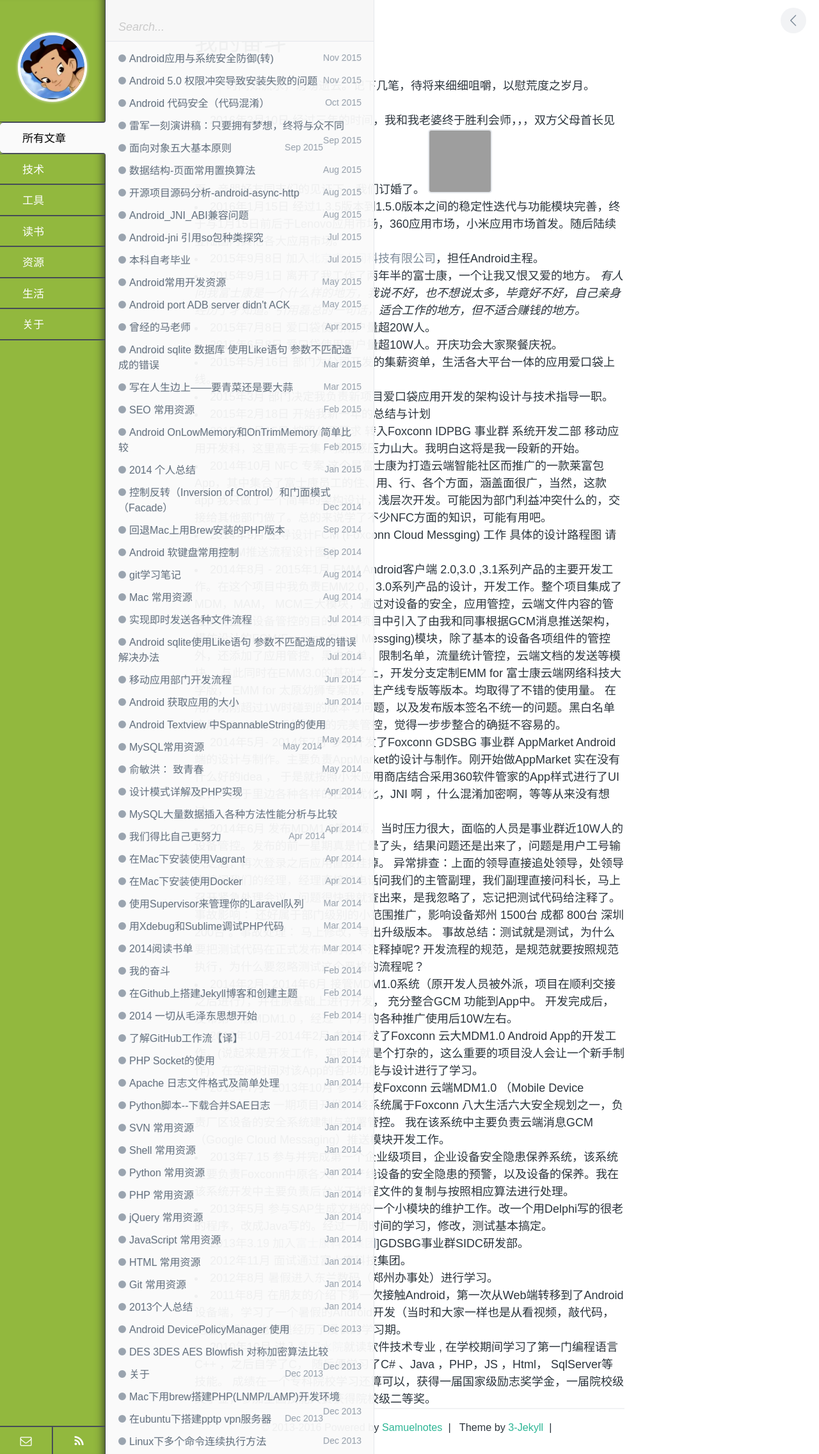
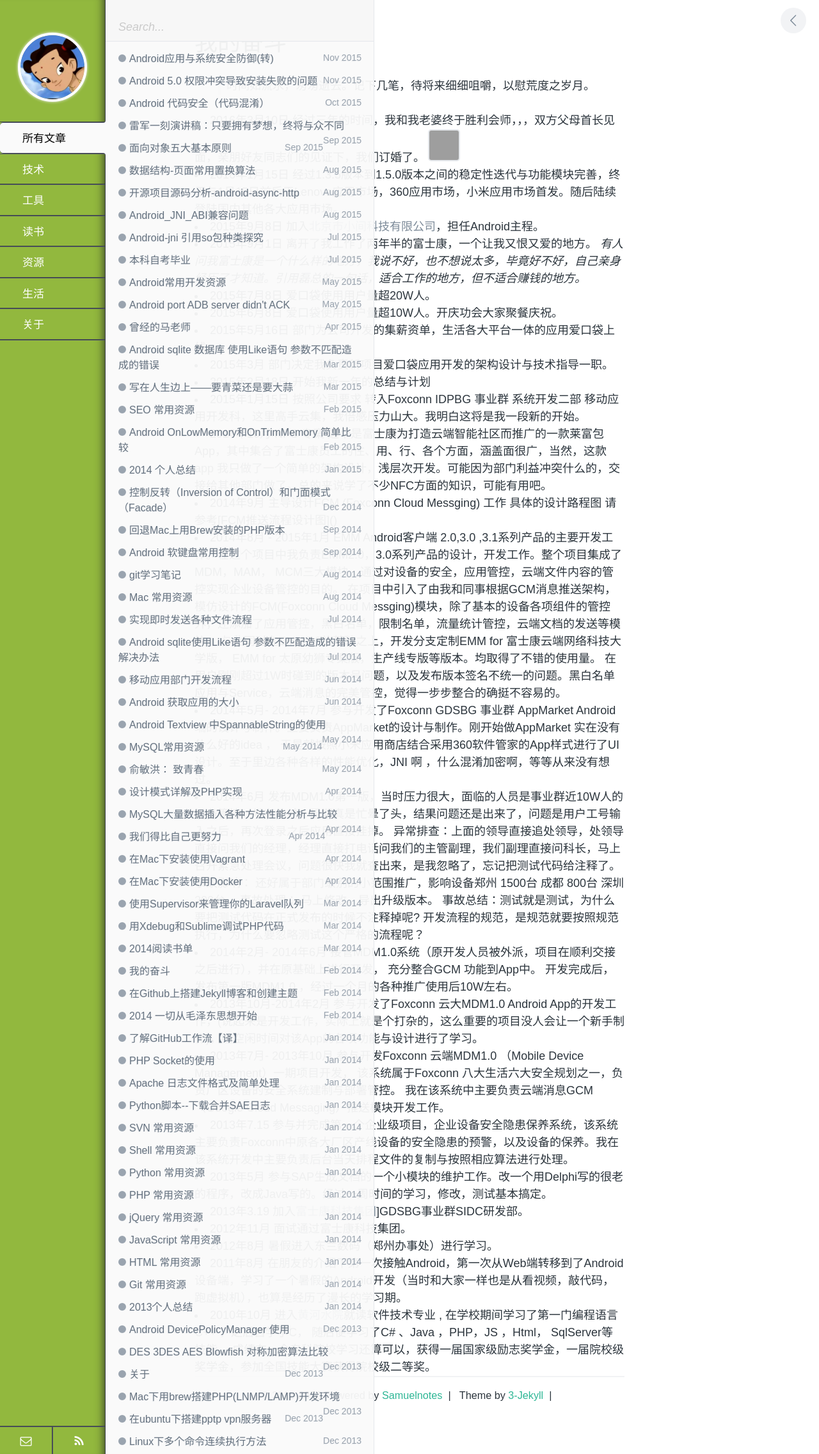
Before and after one commit to samuelhehe/samuelhehe.github.io, a Jekyll site: the page built from _posts/about/2014-2-16-myfighting.md, in a window 1280 px wide. Shown: the whole page at 64% size. Built offline with Jekyll 4.4.1, drawn with Linux system fonts in a browser that asks for light colours; comment, search, counter and statistics services are not loaded; grey boxes are pictures that could not be loaded.

Commit message:
modify site

```diff
--- a/_posts/about/2014-2-16-myfighting.md
+++ b/_posts/about/2014-2-16-myfighting.md
@@ -10,7 +10,7 @@ description: 时间如流水，匆匆逝去。记下几笔，待将来细细咀
 >  时间如流水，匆匆逝去。记下几笔，待将来细细咀嚼，以慰荒度之岁月。
 
 <li> 2016年3月10日 经过三年的时间，我和我老婆终于胜利会师，，，双方父母首长见面，亲朋好友同志们的见证下，我们订婚了。
-<img src="https://cloud.githubusercontent.com/assets/5669999/14706281/442d3286-07f0-11e6-934a-141c1f31c8e9.gif" height="100" width="100"/></li>
+<img src="https://cloud.githubusercontent.com/assets/5669999/14706281/442d3286-07f0-11e6-934a-141c1f31c8e9.gif" height="50" width="50"/></li>
 <li> 2016年1月15日 经过1.3.5版本到1.5.0版本之间的稳定性迭代与功能模块完善，终于与1月15日前后于Lenovo应用市场，360应用市场，小米应用市场首发。随后陆续登陆国内其他各大应用市场。</li>
 <li> 2015年9月8日  加入<a href="http://www.linjubangbang.com/jsp/about.html">北京市小间科技有限公司</a>，担任Android主程。
 <li> 2015年9月1日  离开了我工作了两年半的富士康，一个让我又恨又爱的地方。
```
